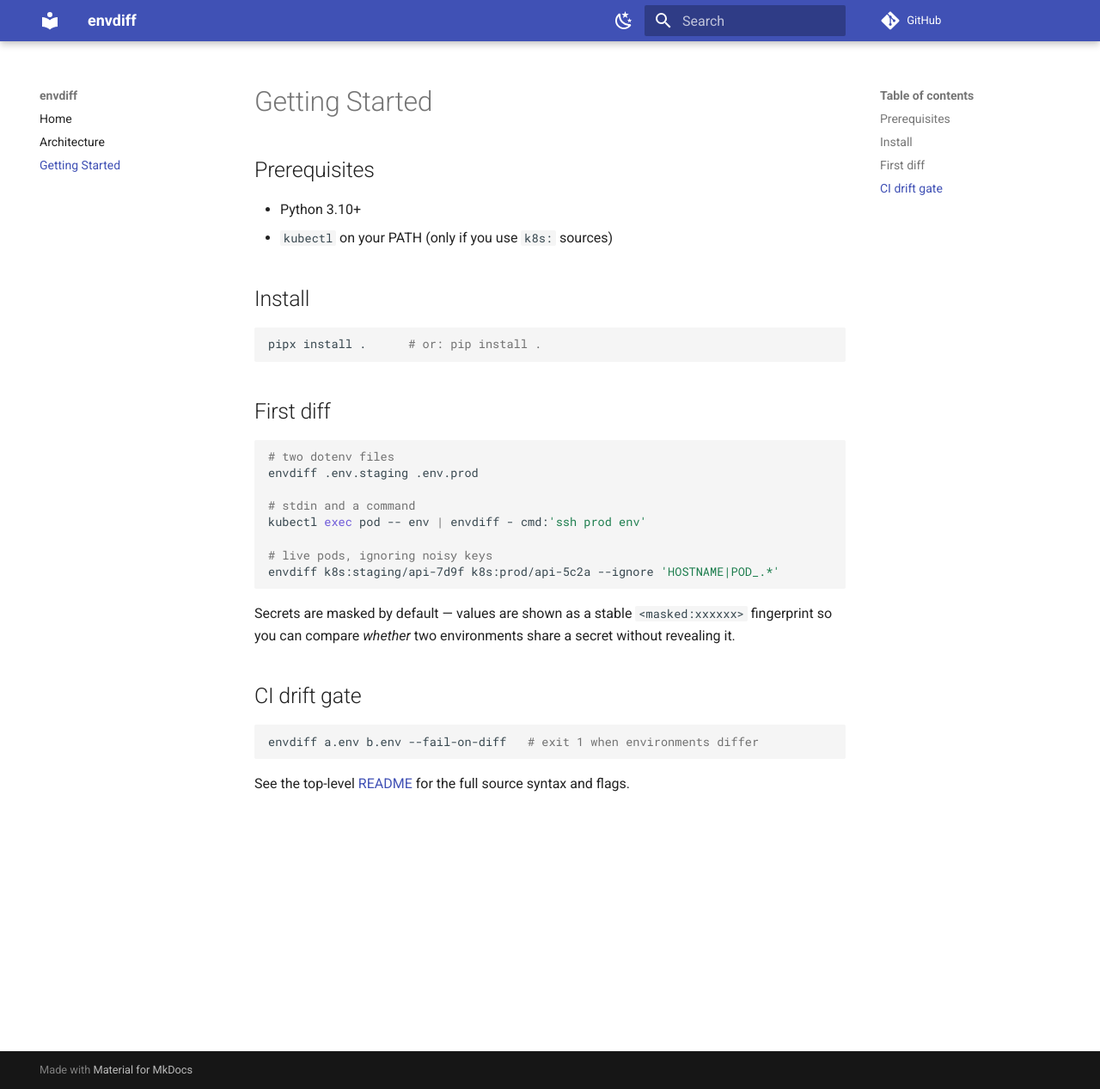
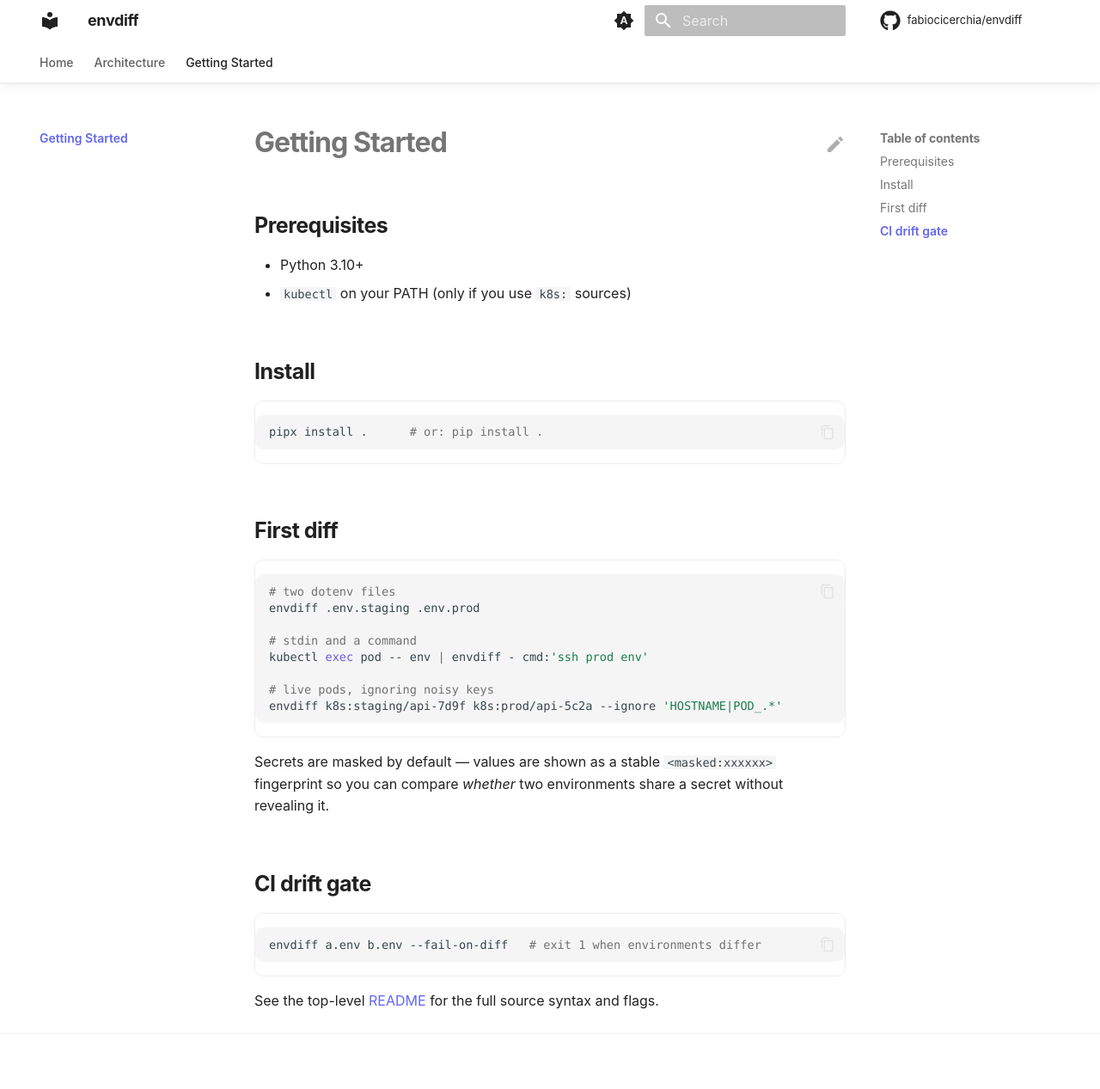
Before and after one commit to fabiocicerchia/envdiff, an MkDocs documentation site: the page built from docs/getting-started.md, in a window 1280 px wide and 1267 px high. Shown: the whole window at 86% size. Built offline with MkDocs 1.6.1 and Material for MkDocs 9.7.7, drawn with Linux system fonts in a browser that asks for light colours; comment, search, counter and statistics services are not loaded.

Commit message:
feat(docs): build the docs site in Actions and drop Read the Docs
This repo's mkdocs.yml has never been rendered: Pages serves main/docs as
a folder, so the site is docs/index.html plus raw markdown, and the doc
pages come back as text/markdown rather than a rendered site.

docs.yml builds it with `mkdocs build --strict` on the pinned toolchain and
deploys the artifact to Pages. The splash is copied to the artifact root,
where the repo homepage and README badges already point, and the rendered
site publishes under /docs/ — so no existing URL breaks.

mkdocs.yml takes the shared Material template but keeps this repo's own nav.
docs/requirements.txt pins the toolchain, git-revision-date-localized
included: the config loads it and the strict build aborts without it.
check-yaml skips mkdocs.yml, whose Material tags safe_load cannot parse.

The strict build also found links the raw-markdown site was hiding:
../README.md was never a valid relative target (the README is not inside
docs/), and several links pointed at files outside the docs tree. Fixed
in: docs/getting-started.md.

Co-Authored-By: Claude Opus 5 (1M context) <noreply@anthropic.com>
Claude-Session: https://claude.ai/code/session_01F5By8zzZMak7tqZGraixSJ

````diff
--- a/.pre-commit-config.yaml
+++ b/.pre-commit-config.yaml
@@ -22,7 +22,7 @@ repos:
         # templates rather than YAML — the parser cannot read either as-is. The
         # exclude is path-relative so it catches chart/ and charts/<name>/ alike.
         args: [--allow-multiple-documents]
-        exclude: (^|/)templates/
+        exclude: (^|/)templates/|^mkdocs\.yml$
       - id: check-json
       - id: check-toml
       # Python only (types: [python]) — a no-op in a repo with no .py files, so
--- a/docs/getting-started.md
+++ b/docs/getting-started.md
@@ -34,4 +34,4 @@ without revealing it.
 envdiff a.env b.env --fail-on-diff   # exit 1 when environments differ
 ```
 
-See the top-level [README](../README.md) for the full source syntax and flags.
+See the top-level [README](README.md) for the full source syntax and flags.
--- /dev/null
+++ b/docs/stylesheets/extra.css
@@ -0,0 +1,227 @@
+/*
+ * PROJECT_NAME — premium documentation theme for MkDocs Material.
+ * System typography, gradient accents, soft depth, icon-driven feature cards.
+ * Nothing here loads over the network: no CDN, no web font, no analytics.
+ *
+ * ── The one thing you change ──────────────────────────────────────────────
+ * The accent below. Pick the colour of the cluster the project belongs to so
+ * the docs, the landing page (docs/index.html) and the GitHub description read
+ * as one family — don't pick from taste. Set --accent and --accent-2 to match
+ * the pair you used in docs/index.html:
+ *
+ *   platform / Kubernetes    #38bdf8  #3b82f6   (blue)
+ *   security / supply chain  #fb923c  #ef4444   (orange-red)
+ *   CLI utilities            #22d3ee  #6366f1   (cyan-indigo)   ← default
+ *   GreenOps                 #34d399  #059669   (green)
+ */
+
+:root {
+  /* Keep --accent / --accent-2 identical to docs/index.html so the splash and
+     the docs site never drift. Roles below map them for legibility: indigo
+     carries chrome/links (contrast on white), cyan is the interactive accent;
+     the hero and buttons blend both. */
+  --accent: #22d3ee;
+  --accent-2: #6366f1;
+
+  --md-primary-fg-color: var(--accent-2);
+  --md-primary-fg-color--light: var(--accent-2);
+  --md-primary-fg-color--dark: var(--accent-2);
+  --md-accent-fg-color: var(--accent);
+
+  /* System stack — matches docs/index.html and needs no download. */
+  --md-text-font-family: -apple-system, BlinkMacSystemFont, "Segoe UI", Roboto,
+    Helvetica, Arial, sans-serif;
+  --md-code-font-family: ui-monospace, SFMono-Regular, "SF Mono", Menlo, Monaco,
+    Consolas, "Liberation Mono", monospace;
+}
+
+/* Keep the header/links legible on the custom primary in both schemes. */
+[data-md-color-primary="custom"] {
+  --md-primary-bg-color: #ffffff;
+  --md-typeset-a-color: var(--accent-2); /* indigo — readable on white */
+}
+[data-md-color-scheme="slate"] {
+  --md-typeset-a-color: var(--accent); /* cyan — readable on the dark ground */
+  --md-default-bg-color: #0b0f1a;
+  --md-default-bg-color--light: #0d1220;
+}
+[data-md-color-scheme="slate"] .md-header,
+[data-md-color-scheme="slate"] .md-tabs {
+  background-color: #0b0f1a;
+}
+
+/* === Header: translucent, blurred, hairline divider ====================== */
+
+.md-header {
+  background-color: var(--md-default-bg-color);
+  color: var(--md-default-fg-color);
+  box-shadow: none;
+  border-bottom: 1px solid var(--md-default-fg-color--lightest);
+  backdrop-filter: saturate(180%) blur(20px);
+  -webkit-backdrop-filter: saturate(180%) blur(20px);
+}
+.md-header[data-md-state="shadow"],
+.md-header--shadow {
+  box-shadow: 0 2px 12px rgba(0, 0, 0, 0.06);
+}
+.md-header__title {
+  font-weight: 700;
+  letter-spacing: -0.02em;
+}
+.md-tabs {
+  background-color: var(--md-default-bg-color);
+  color: var(--md-default-fg-color);
+  border-bottom: 1px solid var(--md-default-fg-color--lightest);
+}
+.md-tabs__link {
+  opacity: 0.72;
+  font-weight: 500;
+}
+.md-tabs__link:hover,
+.md-tabs__link--active {
+  opacity: 1;
+}
+
+/* === Typography ========================================================== */
+
+.md-typeset {
+  font-feature-settings: "kern", "liga";
+}
+.md-typeset h1 {
+  font-weight: 700;
+  letter-spacing: -0.03em;
+  line-height: 1.15;
+}
+.md-typeset h2 {
+  font-weight: 650;
+  letter-spacing: -0.02em;
+  margin-top: 2.4em;
+}
+.md-typeset h3 {
+  font-weight: 600;
+  letter-spacing: -0.01em;
+}
+
+/* Rounded, bordered code blocks — softer than the default flush edges. */
+.md-typeset pre > code,
+.md-typeset .highlight > pre {
+  border-radius: 10px;
+}
+.md-typeset .highlight {
+  border-radius: 10px;
+  border: 1px solid var(--md-default-fg-color--lightest);
+}
+
+/* Tables read as cards and scroll on narrow screens instead of clipping. */
+.md-typeset table:not([class]) {
+  border-radius: 10px;
+  border: 1px solid var(--md-default-fg-color--lightest);
+  overflow: hidden;
+  font-size: 0.78rem;
+}
+.md-typeset table:not([class]) th {
+  font-weight: 600;
+  text-transform: uppercase;
+  letter-spacing: 0.04em;
+  font-size: 0.68rem;
+}
+
+/* === Buttons ============================================================= */
+
+.md-typeset .md-button {
+  border-radius: 980px;
+  font-weight: 600;
+  padding: 0.5em 1.4em;
+  transition: transform 0.25s cubic-bezier(0.25, 0.1, 0.25, 1),
+    box-shadow 0.25s ease;
+}
+.md-typeset .md-button--primary {
+  background: linear-gradient(135deg, var(--accent), var(--accent-2));
+  border: none;
+  color: #fff;
+}
+.md-typeset .md-button:hover {
+  transform: translateY(-1px) scale(1.02);
+  box-shadow: 0 6px 24px rgba(99, 102, 241, 0.3);
+}
+
+/* === Home hero =========================================================== */
+/* Rendered from a <div class="hero"> block in docs/README.md. */
+
+.md-typeset .hero {
+  text-align: center;
+  padding: 3.5rem 1rem 1rem;
+}
+.md-typeset .hero h1 {
+  font-size: 3rem;
+  margin: 0 0 0.4rem;
+  background: linear-gradient(135deg, var(--accent), var(--accent-2));
+  -webkit-background-clip: text;
+  background-clip: text;
+  -webkit-text-fill-color: transparent;
+  color: transparent;
+}
+.md-typeset .hero .hero-tagline {
+  font-size: 1.3rem;
+  font-weight: 500;
+  color: var(--md-default-fg-color--light);
+  max-width: 42rem;
+  margin: 0 auto 1.6rem;
+  line-height: 1.4;
+}
+.md-typeset .hero .md-button + .md-button {
+  margin-left: 0.5rem;
+}
+
+/* === Feature cards ======================================================= */
+/* Material's `<div class="grid cards">` list syntax, given depth + hover. */
+
+.md-typeset .grid.cards > ul > li,
+.md-typeset .grid > .card {
+  border-radius: 16px;
+  border: 1px solid var(--md-default-fg-color--lightest);
+  padding: 1.4rem;
+  transition: transform 0.3s cubic-bezier(0.25, 0.1, 0.25, 1),
+    box-shadow 0.3s ease, border-color 0.3s ease;
+}
+.md-typeset .grid.cards > ul > li:hover,
+.md-typeset .grid > .card:hover {
+  transform: translateY(-3px);
+  border-color: color-mix(in srgb, var(--accent) 40%, transparent);
+  box-shadow: 0 10px 34px rgba(0, 0, 0, 0.08);
+}
+[data-md-color-scheme="slate"] .md-typeset .grid.cards > ul > li:hover {
+  box-shadow: 0 10px 34px rgba(0, 0, 0, 0.5);
+}
+.md-typeset .grid.cards > ul > li > hr {
+  margin: 0.8rem 0;
+}
+.md-typeset .grid.cards .twemoji,
+.md-typeset .grid.cards svg {
+  color: var(--accent);
+}
+
+/* === Sidebar / nav ======================================================= */
+
+.md-nav__title {
+  font-weight: 700;
+  letter-spacing: -0.01em;
+}
+.md-nav__link--active {
+  font-weight: 600;
+}
+
+/* === Footer ============================================================== */
+
+.md-footer-meta {
+  background-color: var(--md-default-bg-color);
+  border-top: 1px solid var(--md-default-fg-color--lightest);
+}
+.md-footer-meta .md-footer-copyright,
+.md-footer-meta .md-footer__link {
+  color: var(--md-default-fg-color--light);
+}
+
+html {
+  scroll-behavior: smooth;
+}
--- a/mkdocs.yml
+++ b/mkdocs.yml
@@ -1,21 +1,130 @@
+# envdiff docs — MkDocs Material, styled to feel like a product site
+# (premium hero, feature cards, nav tabs, dark/light, local search, edit links)
+# while staying on the portfolio's standard tooling. See docs/stylesheets/extra.css
+# for the look; the accent palette lives there and is the only thing you swap.
 site_name: envdiff
 site_description: Diff env vars/configs between two running environments, with secret masking.
+site_url: https://fabiocicerchia.github.io/envdiff/docs/
 repo_url: https://github.com/fabiocicerchia/envdiff
+repo_name: fabiocicerchia/envdiff
+edit_uri: edit/main/docs/
+copyright: Copyright &copy; 2026 Fabio Cicerchia
 docs_dir: docs
+
+# docs/index.html is the standalone GitHub Pages splash, not a docs page. Keep
+# it out of the MkDocs render so the site home (README.md) maps to index.html
+# without a collision. GitHub Pages still serves the raw file; RTD serves this.
+exclude_docs: |
+  index.html
+  requirements.txt
 
 theme:
   name: material
+  # No web fonts: these docs avoid external requests (privacy, offline docs,
+  # reproducible RTD builds). A system font stack is set in extra.css instead.
+  font: false
+  language: en
   palette:
-    - scheme: default
-      toggle: { icon: material/weather-night, name: Dark mode }
-    - scheme: slate
-      toggle: { icon: material/weather-sunny, name: Light mode }
+    # Follows the OS by default, with a manual toggle. `primary`/`accent: custom`
+    # hand the colours to extra.css so both schemes share one palette.
+    - media: "(prefers-color-scheme)"
+      primary: custom
+      accent: custom
+      toggle:
+        icon: material/brightness-auto
+        name: Switch to light mode
+    - media: "(prefers-color-scheme: light)"
+      scheme: default
+      primary: custom
+      accent: custom
+      toggle:
+        icon: material/weather-night
+        name: Switch to dark mode
+    - media: "(prefers-color-scheme: dark)"
+      scheme: slate
+      primary: custom
+      accent: custom
+      toggle:
+        icon: material/weather-sunny
+        name: Switch to system preference
+  features:
+    - navigation.tabs
+    - navigation.tabs.sticky
+    - navigation.sections
+    - navigation.top
+    - navigation.tracking
+    - navigation.indexes
+    - toc.follow
+    - search.suggest
+    - search.highlight
+    - search.share
+    - content.code.copy
+    - content.code.annotate
+    - content.action.edit
+    - content.tooltips
+  icon:
+    repo: fontawesome/brands/github
+    edit: material/pencil
 
+extra_css:
+  - stylesheets/extra.css
+
+extra:
+  # `generator: false` drops the "Made with Material for MkDocs" line; keep it
+  # if you'd rather credit the theme.
+  generator: false
+  social:
+    - icon: fontawesome/brands/github
+      link: https://github.com/fabiocicerchia/envdiff
+
+# Only the search plugin ships with MkDocs itself, so RTD needs nothing beyond
+# docs/requirements.txt. Anything else (social cards, minify, git-revision-date)
+# is a pip add — wire it into requirements.txt too or the RTD build breaks.
+plugins:
+  - search
+  - git-revision-date-localized:
+      enable_creation_date: true
+      # RTD's clone can be shallow; fall back to the build date instead of
+      # failing when a file's history isn't present.
+      fallback_to_build_date: true
+      type: date
+  # Note: Material's `social` plugin is deliberately NOT enabled — it downloads
+  # a font from fonts.google.com at build time, which breaks this repo's
+  # no-external-requests / reproducible-build stance (and every RTD build that
+  # inherits this template). Add Open Graph images by hand if you want them.
+
+markdown_extensions:
+  - abbr
+  - admonition
+  - attr_list
+  - def_list
+  - footnotes
+  - md_in_html
+  - tables
+  - toc:
+      permalink: true
+  - pymdownx.details
+  - pymdownx.superfences
+  - pymdownx.highlight:
+      anchor_linenums: true
+      line_spans: __span
+      pygments_lang_class: true
+  - pymdownx.inlinehilite
+  - pymdownx.snippets:
+      # `.` is the repo root (where mkdocs runs), so docs/changelog.md can embed
+      # the root CHANGELOG.md with `--8<-- "CHANGELOG.md"`.
+      base_path: ["."]
+      check_paths: true
+  - pymdownx.tabbed:
+      alternate_style: true
+  - pymdownx.tasklist:
+      custom_checkbox: true
+  - pymdownx.emoji:
+      emoji_index: !!python/name:material.extensions.emoji.twemoji
+      emoji_generator: !!python/name:material.extensions.emoji.to_svg
+
+# Top-level entries become tabs (theme feature navigation.tabs).
 nav:
   - Home: README.md
   - Architecture: architecture.md
   - Getting Started: getting-started.md
-
-markdown_extensions:
-  - admonition
-  - pymdownx.superfences
````
Also changed, not shown: docs/requirements.txt (added, +10 -0 lines), 1 other file.
